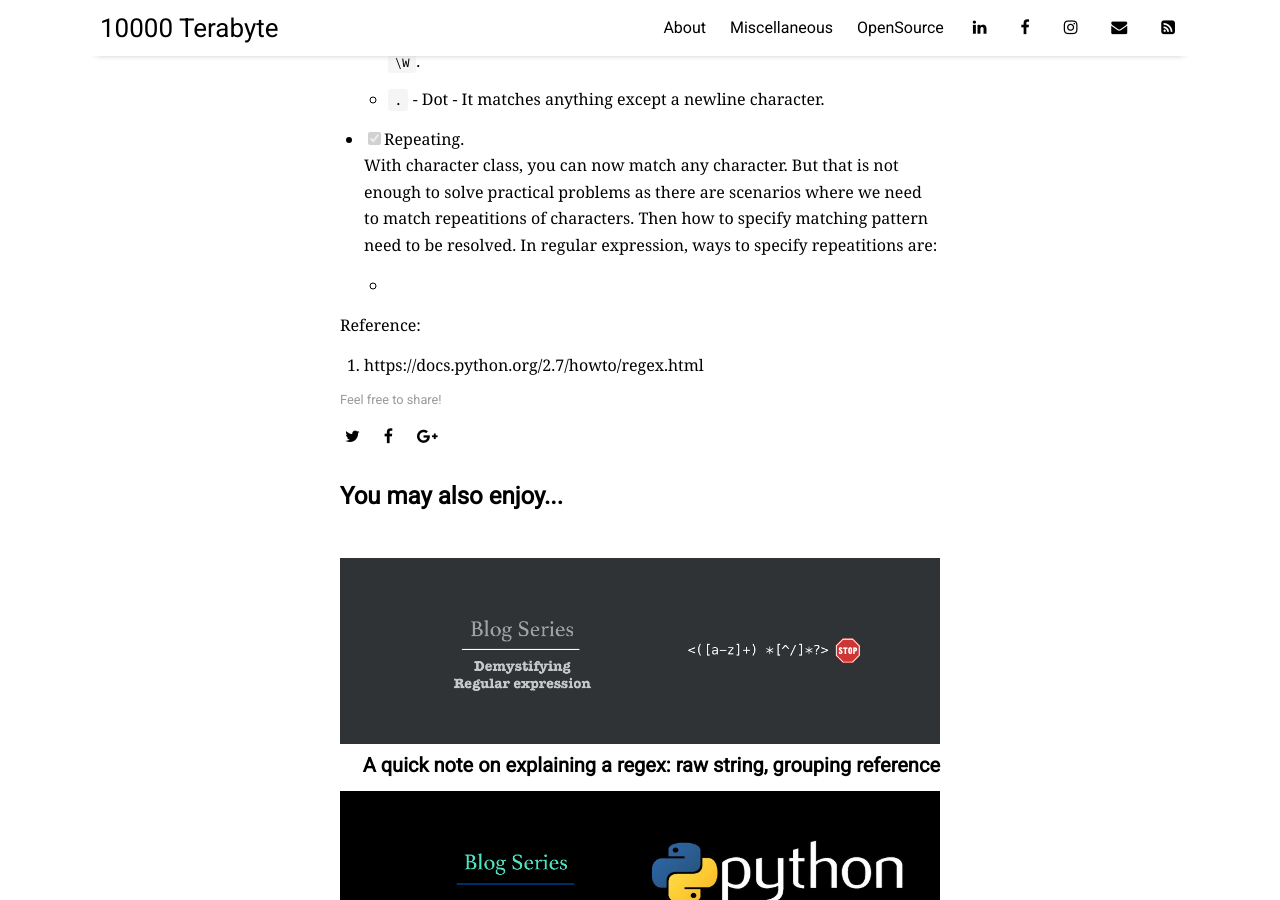
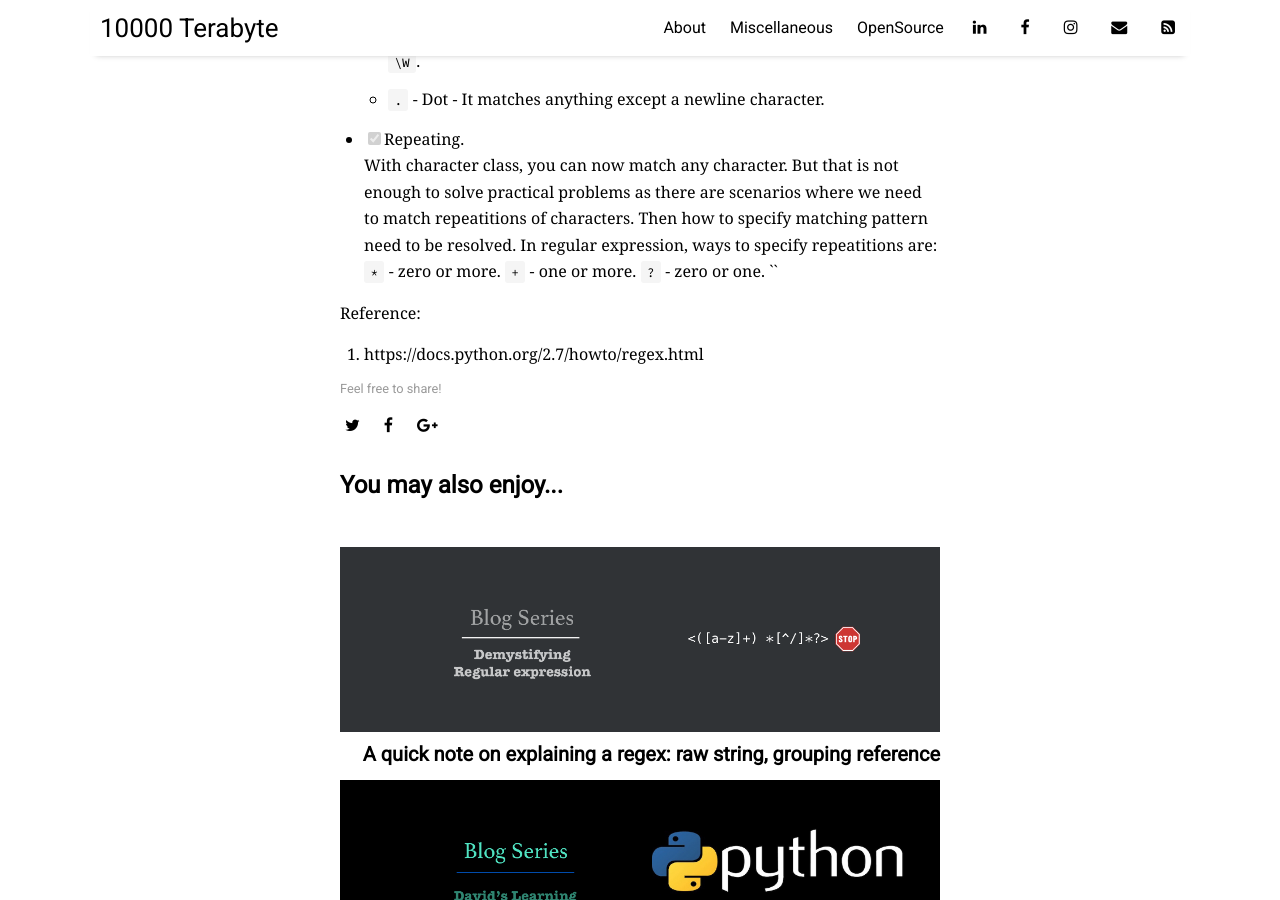
Before and after one commit to 10000TB/10000TB.github.io, a Jekyll site: the page built from _posts/2018-03-25-blog-series-Demystifying-regex-with-python.md, in a window 1280 px wide and 900 px high, scrolled down 1658 px. Built offline with Jekyll 4.4.1, drawn with Linux system fonts in a browser that asks for light colours; nearby versions of some CDN libraries; comment, search, counter and statistics services are not loaded.

Commit message:
finishing regex post.

```diff
--- a/_posts/2018-03-25-blog-series-Demystifying-regex-with-python.md
+++ b/_posts/2018-03-25-blog-series-Demystifying-regex-with-python.md
@@ -35,7 +35,12 @@ To summarize regular expression, one should first introduce `metacharacters` and
 
 - [x] Repeating.
   With character class, you can now match any character. But that is not enough to solve practical problems as there are scenarios where we need to match repeatitions of characters. Then how to specify matching pattern need to be resolved. In regular expression, ways to specify repeatitions are:
-  *
+  `*` - zero or more.
+  `+` - one or more.
+  `?` - zero or one.
+  ``
+
+
 
 
 Reference:
```
